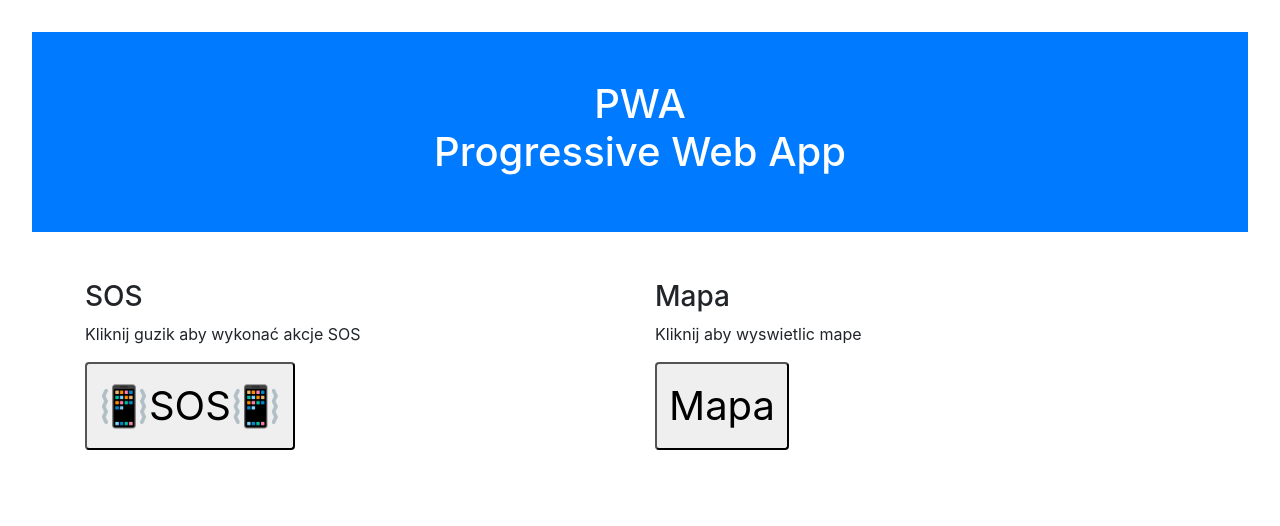
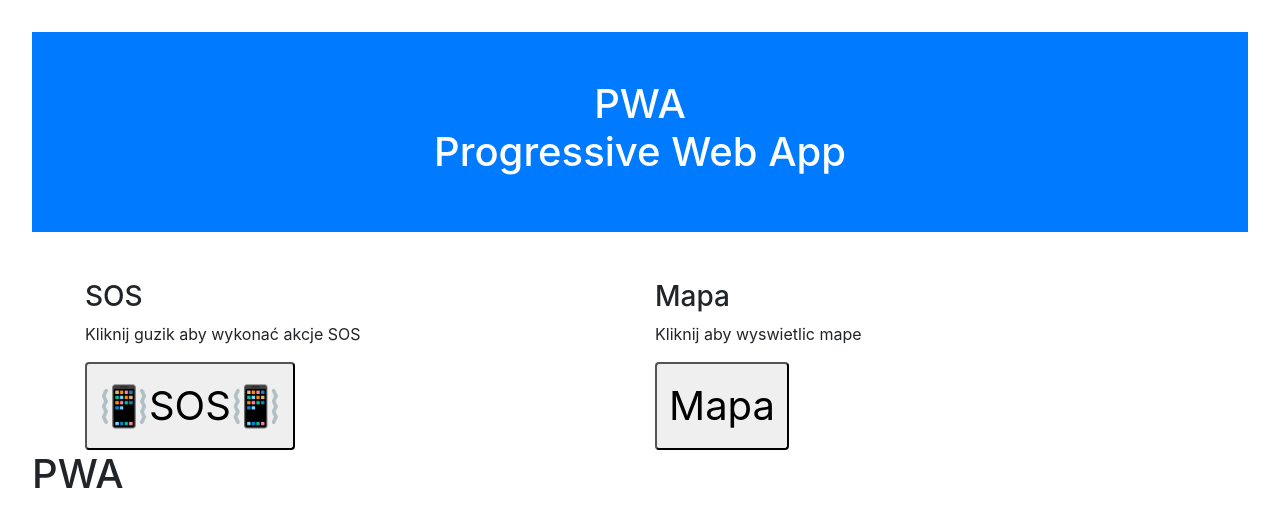
Before and after one commit to donnik007/PWA_PSM, a plain HTML site: page index.html in a window 1280 px wide. Shown: the top 526 px of the page. Drawn offline with nearby package versions, Linux system fonts and the light colour scheme.

Commit message:
Update index.html

```diff
--- a/index.html
+++ b/index.html
@@ -34,7 +34,9 @@
     </div>
   </div>
 </div>
-
+<div>
+  <h1>PWA<br></h1>
+</div>
 </div>
 
 
```
